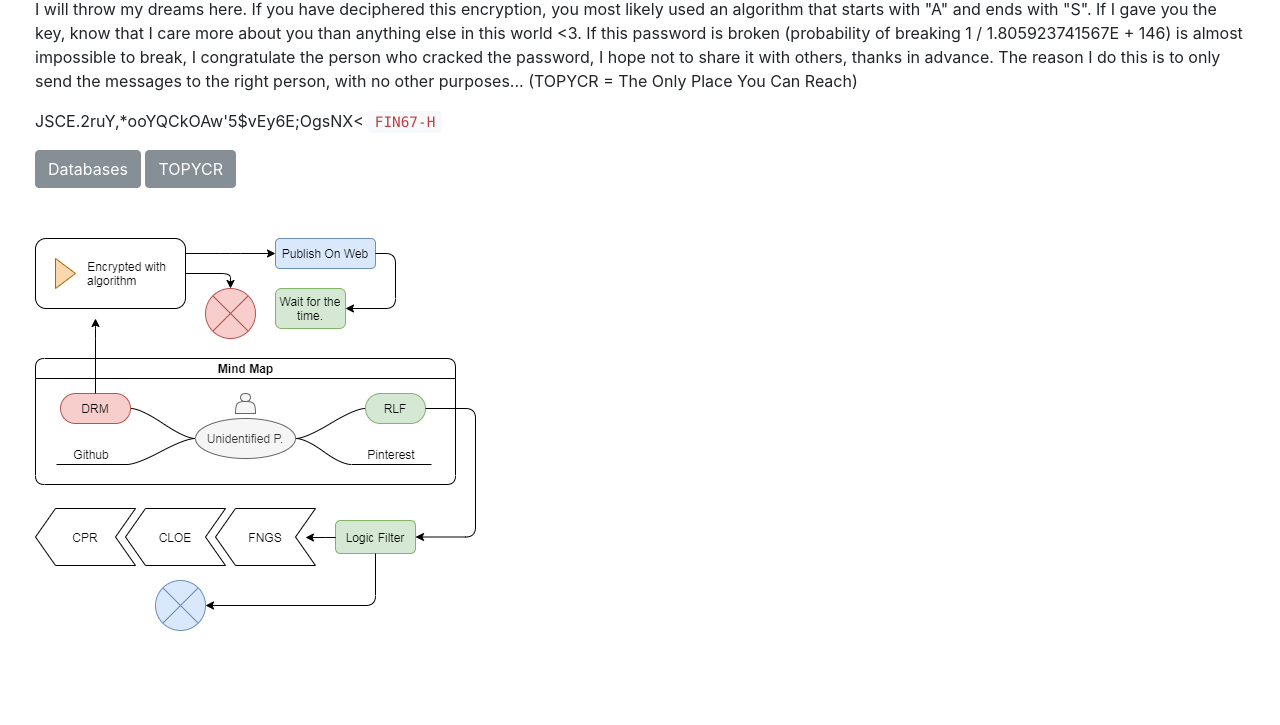
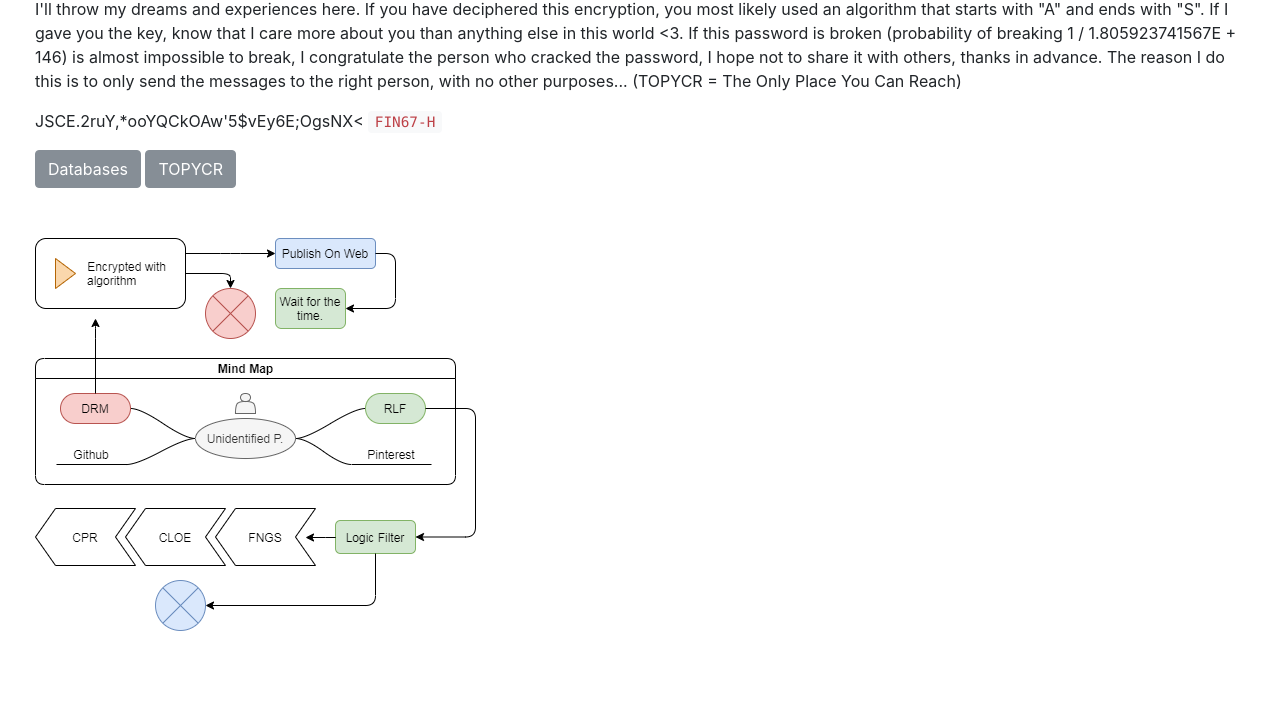
Before and after one commit to fin67-h/fin67-h.github.io, a website: page index.html in a window 1280 px wide. Shown: the part 75-800 px from the top of the page. Drawn offline with Linux system fonts and the light colour scheme.

Commit message:
Update index.html

```diff
--- a/index.html
+++ b/index.html
@@ -22,7 +22,7 @@
         <div id="page-content-wrapper">
             <div class="container-fluid">
                 <h1>FIN67-H DRM List</h1>
-                <p>I will throw my dreams here. If you have deciphered this encryption, you most likely used an algorithm that starts with "A" and ends with "S". If I gave you the key, know that I care more about you than anything else in this world <3. If this password is broken (probability of breaking 1 / 1.805923741567E + 146) is almost impossible to break, I congratulate the person who cracked the password, I hope not to share it with others, thanks in advance. The reason I do this is to only send the messages to the right person, with no other purposes... (TOPYCR = The Only Place You Can Reach)</p>
+                <p>I'll throw my dreams and experiences here. If you have deciphered this encryption, you most likely used an algorithm that starts with "A" and ends with "S". If I gave you the key, know that I care more about you than anything else in this world <3. If this password is broken (probability of breaking 1 / 1.805923741567E + 146) is almost impossible to break, I congratulate the person who cracked the password, I hope not to share it with others, thanks in advance. The reason I do this is to only send the messages to the right person, with no other purposes... (TOPYCR = The Only Place You Can Reach)</p>
                 <p>JSCE.2ruY,*ooYQCkOAw'5$vEy6E;OgsNX< <code>FIN67-H</code></p>
                 <a href="#menu-toggle" class="btn btn-secondary" id="menu-toggle">Databases</a>
                 <a href="https://tr.pinterest.com/fin67h/" class="btn btn-secondary" id="menu-toggle">TOPYCR</a>
```
